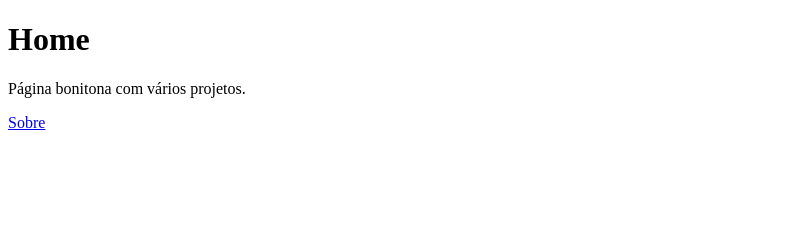
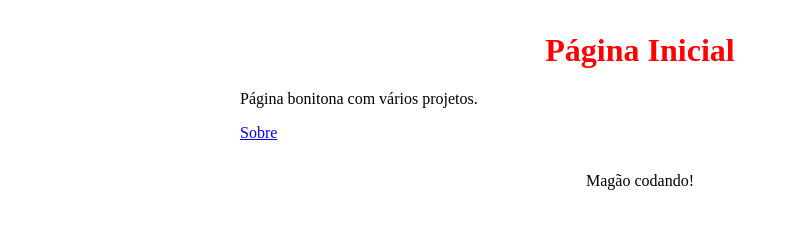
Before and after one commit to MagnoNeves2/portfolio, a Gatsby site: page / in a window 1280 px wide. Shown: the whole page, without its empty margins (0-790 px from the left). Built offline with nearby package versions, Linux system fonts and the light colour scheme; Gatsby itself is replaced by a stand-in of ours.

Commit message:
UPDATE: Acessando e modificando dados com GraphQL

```diff
--- /dev/null
+++ b/gatsby-browser.js
@@ -0,0 +1 @@
+import './src/styles/styles.css';
--- a/gatsby-config.js
+++ b/gatsby-config.js
@@ -7,4 +7,15 @@
 module.exports = {
   /* Your site config here */
   plugins: [],
+  siteMetadata: {
+    footerText: 'Magão codando!',
+    homePage: {
+      title: 'Página Inicial',
+      p: 'Página bonitona com vários projetos.'
+    },
+    aboutPage: {
+      title: 'Sobre',
+      p: 'Aqui encontra-se tudo sobre o meu ser!'
+    }
+  }
 }
--- a/package.json
+++ b/package.json
@@ -15,6 +15,7 @@
   },
   "dependencies": {
     "gatsby": "^2.24.50",
+    "gatsby-plugin-sass": "^2.3.12",
     "react": "^16.12.0",
     "react-dom": "^16.12.0"
   },
--- /dev/null
+++ b/src/components/container.js
@@ -0,0 +1,23 @@
+import React from 'react';
+import styles from './container.module.css';
+import { useStaticQuery, graphql } from 'gatsby';
+
+export default ({ children }) => {
+    const { site } = useStaticQuery(graphql`
+        {
+            site {
+                siteMetadata {
+                footerText
+                }
+            }
+        }
+    `)
+    return (
+        <div>
+            <div div className={styles.container} >
+                {children}
+                <div className={styles.footer}>{site.siteMetadata.footerText}</div>
+            </div >
+        </div>
+    )
+}
--- /dev/null
+++ b/src/components/container.module.css
@@ -0,0 +1,9 @@
+.container {
+    margin: 2rem auto;
+    max-width: 800px;
+}
+
+.footer {
+    margin-top: 30px;
+    text-align: center;
+}
--- a/src/components/header.js
+++ b/src/components/header.js
@@ -1,6 +1,7 @@
 import React from 'react';
+import styles from './header.module.css'
 
 export default props =>
-    <h1>
+    <h1 className={styles.title}>
         {props.title}
     </h1>
--- /dev/null
+++ b/src/components/header.module.css
@@ -0,0 +1,3 @@
+.title {
+    color: red;
+}
--- a/src/pages/index.js
+++ b/src/pages/index.js
@@ -1,13 +1,28 @@
-import React from "react"
-import Header from '../components/header'
-import { Link } from "gatsby"
+import React from "react";
+import Header from '../components/header';
+import Container from '../components/container';
+import { Link, graphql } from "gatsby";
 
-export default () =>
-  <div>
-    <Header title="Home" />
+export default ({ data }) =>
+
+  <Container>
+    <Header title={data.site.siteMetadata.homePage.title} />
 
     <p>
-      Página bonitona com vários projetos.
+      {data.site.siteMetadata.homePage.p}
     </p>
     <Link to="sobre">Sobre</Link>
-  </div>
+  </Container>
+
+export const query = graphql`
+{
+  site(siteMetadata: {}) {
+    siteMetadata {
+      homePage {
+        p
+        title
+      }
+    }
+  }
+}
+`
--- /dev/null
+++ b/src/styles/styles.css
@@ -0,0 +1,3 @@
+h1 {
+    text-align: center;
+}
```
Also changed, not shown: src/pages/sobre.js (+32 -11 lines), 1 other file.
